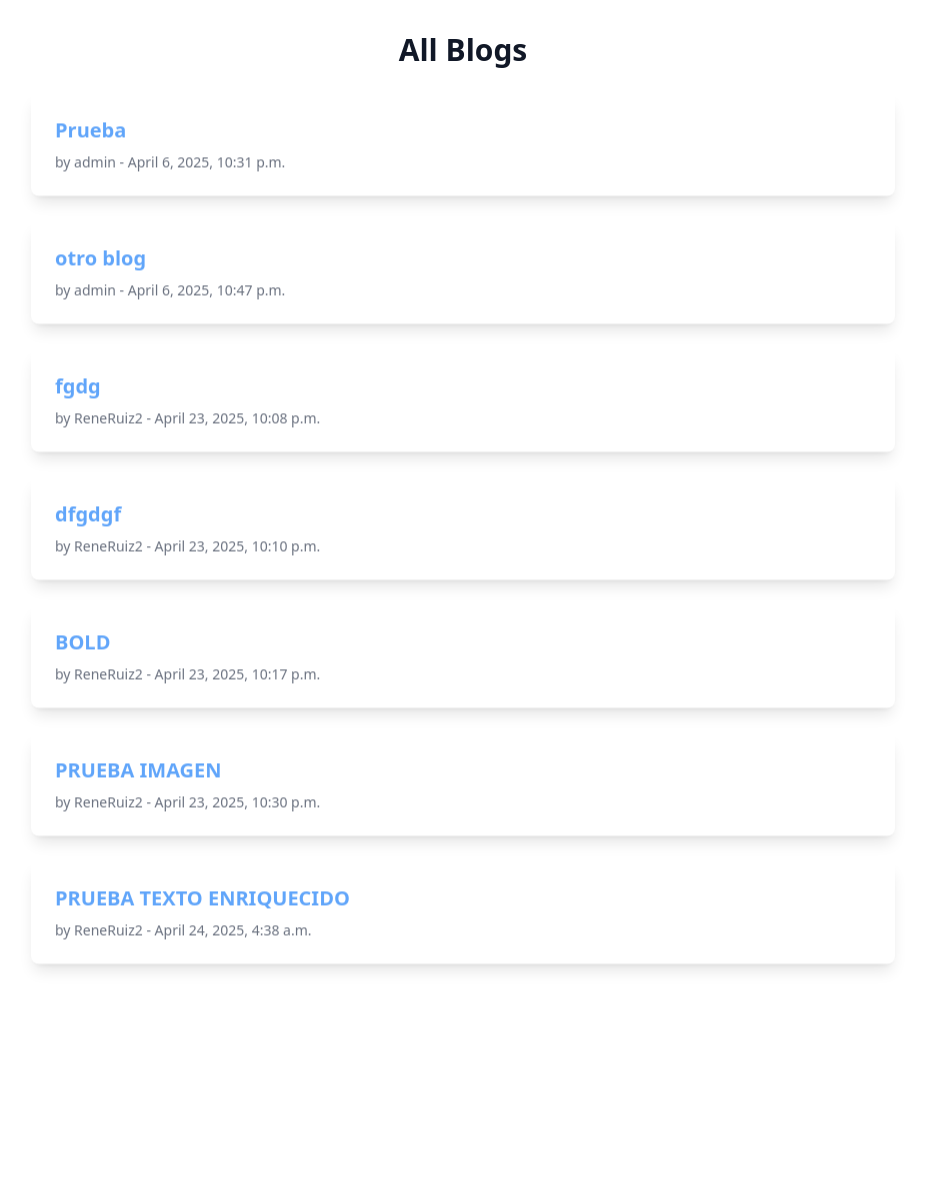
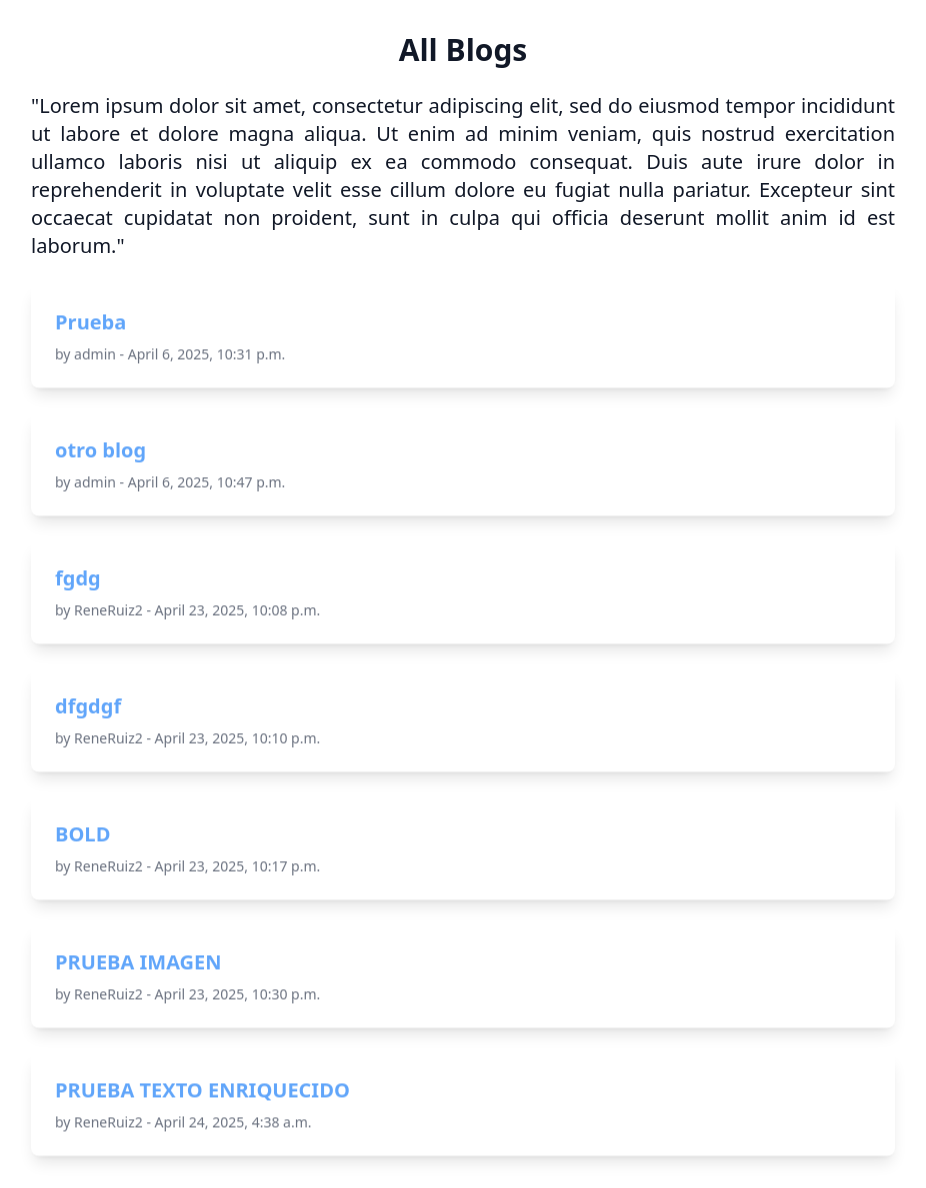
Before and after one commit to reneruiz30/BlogAndReview, a Django app: page / in a window 1280 px wide. Shown: the part 72-1260 px from the top of the page, without its empty margins (177-1103 px from the left). Before the commit the page ends 1043 px from the top, so only its background shows below. Run offline with Django 5.2, Linux system fonts and the light colour scheme; data comes from the database, SQL or seed files in the repository; both versions use the stored data as it was after the commit; some libraries are stand-ins or nearby versions.

Commit message:
Pequenos cambios en la interfaz
Se agregaron animaciones en el boton de nuevo blog y el titulo de la pagina.
Se agrego una seccion con texto en la lista de blogs para colocar la informacion general de la pagina.

```diff
--- a/blogproject/blogproject/blogapp/templates/blogapp/base.html
+++ b/blogproject/blogproject/blogapp/templates/blogapp/base.html
@@ -5,6 +5,7 @@
   <meta name="viewport" content="width=device-width, initial-scale=1.0">
   <title>Blog and Reviews</title>
   <script src="https://cdn.tailwindcss.com"></script>
+
   <script>
     tailwind.config = {
       darkMode: 'class',
@@ -14,6 +15,38 @@
       plugins: []
     };
   </script>
+
+  <script>
+  tailwind.config = {
+    theme: {
+      extend: {
+        keyframes: {
+          typing: {
+            "0%": {
+              width: "0%",
+              visibility: "hidden"
+            },
+            "100%": {
+              width: "25%"
+            }
+          },
+          blink: {
+            "50%": {
+              borderColor: "transparent"
+            },
+            "100%": {
+              borderColor: "white"
+            }
+          }
+        },
+        animation: {
+          typing: "typing 2s steps(20) alternate, blink .3s"
+        }
+      },
+    },
+    plugins: [],
+  }
+</script>
 
   <style>
   html {
@@ -45,11 +78,12 @@
     transition: box-shadow 0.3s ease;
   }
 </style>
+
 </head>
 <body id="body" class="flex flex-col min-h-screen bg-white dark:bg-black text-gray-900 dark:text-white font-sans transition-all duration-700 ease-in-out">
   <nav class="bg-white dark:bg-gradient-to-r dark:from-gray-900 dark:to-gray-700 shadow-md py-4 px-6 transition-colors">
     <div class="max-w-6xl mx-auto flex justify-between items-center">
-      <a href="{% url 'blogapp:blog_list' %}" class="text-gray-900 dark:text-white text-2xl font-semibold tracking-wider transition-colors">BlogSpace</a>
+      <a href="{% url 'blogapp:blog_list' %}" class="text-gray-900 dark:text-white text-2xl font-semibold tracking-wider transition-colors animate-typing overflow-hidden whitespace-nowrap border-r-4 border-r-white pr-5  ">BlogSpace</a>
       <div class="flex items-center space-x-4">
         <button onclick="toggleDarkMode()" class="flex items-center gap-2 px-4 py-2 rounded-full bg-gradient-to-r from-gray-200 to-gray-300 dark:from-gray-700 dark:to-gray-800 text-gray-900 dark:text-white hover:scale-105 transition-all duration-300 shadow-lg">
   <span id="theme-icon" class="transition-transform duration-500 transform">🌞</span>
@@ -59,7 +93,7 @@
   Sign In
 </button>
         {% if user.is_authenticated %}
-          <a href="{% url 'blogapp:add_blog' %}" class="bg-blue-500 hover:bg-blue-600 text-white dark:bg-blue-600 dark:hover:bg-blue-700 dark:text-white font-medium py-2 px-4 rounded transition-all duration-500 ease-in-out">New Blog</a>
+          <a href="{% url 'blogapp:add_blog' %}" class="bg-blue-500 hover:bg-blue-600 text-white dark:bg-blue-600 dark:hover:bg-blue-700 dark:text-white font-medium py-2 px-4 rounded transition-all duration-500 ease-in-out animate-bounce focus:animate-none hover:animate-none inline-flex text-md font-medium bg-indigo-900 mt-3 px-4 py-2 rounded-lg tracking-wide text-white ">New Blog</a>
         {% endif %}
       </div>
     </div>
--- a/blogproject/blogproject/blogapp/templates/blogapp/blog_list.html
+++ b/blogproject/blogproject/blogapp/templates/blogapp/blog_list.html
@@ -1,6 +1,7 @@
 {% extends 'base.html' %}
 {% block content %}
   <h1 class="text-3xl font-bold mb-6 text-center text-gray-900 dark:text-white">All Blogs</h1>
+  <h2  class="text-xl  mb-6 text-justify text-gray-900 dark:text-white" > "Lorem ipsum dolor sit amet, consectetur adipiscing elit, sed do eiusmod tempor incididunt ut labore et dolore magna aliqua. Ut enim ad minim veniam, quis nostrud exercitation ullamco laboris nisi ut aliquip ex ea commodo consequat. Duis aute irure dolor in reprehenderit in voluptate velit esse cillum dolore eu fugiat nulla pariatur. Excepteur sint occaecat cupidatat non proident, sunt in culpa qui officia deserunt mollit anim id est laborum."</h2>
   <div class="grid gap-6">
     {% for blog in object_list %}
       <div class="bg-white dark:bg-gray-800 rounded-lg shadow-lg p-6 hover:shadow-xl transition-all duration-700 ease-in-out dark:text-white text-gray-900 animate-fade-in">
```
Also changed, not shown: blogproject/blogproject/db.sqlite3.
